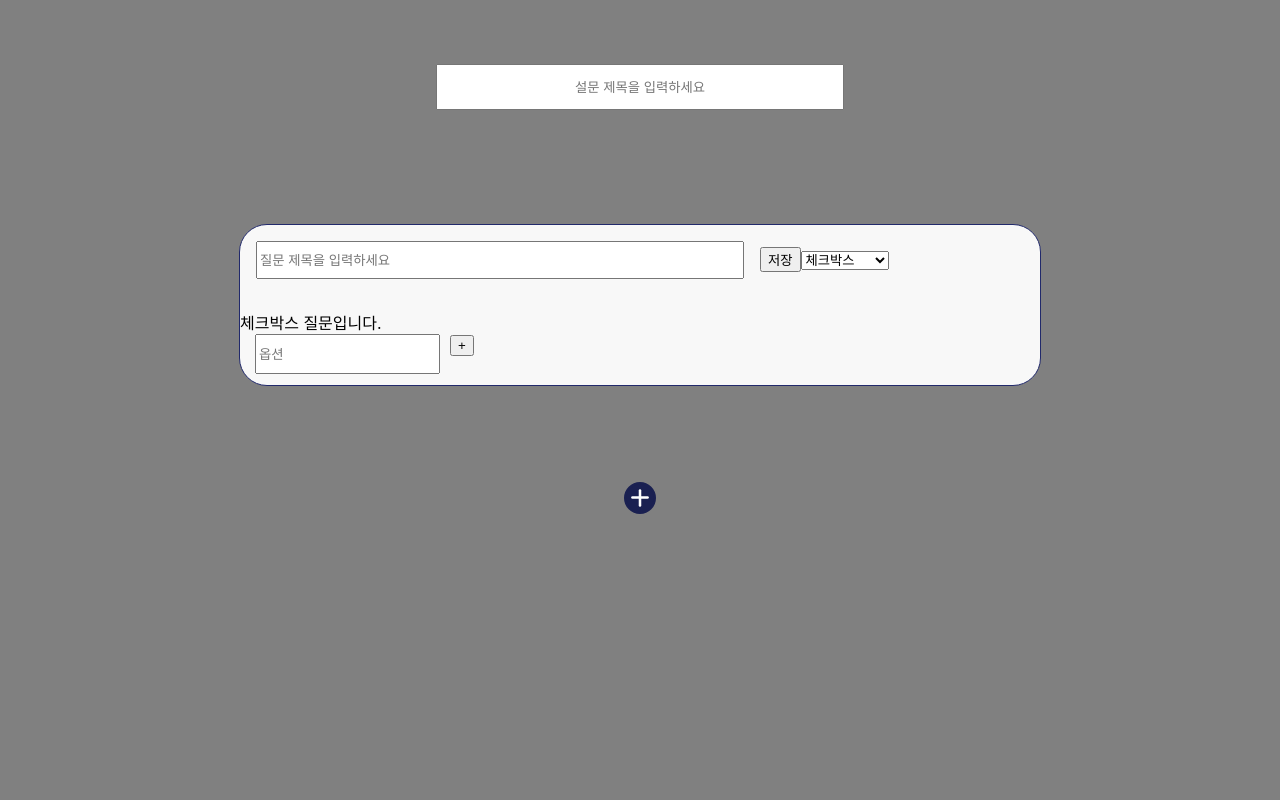
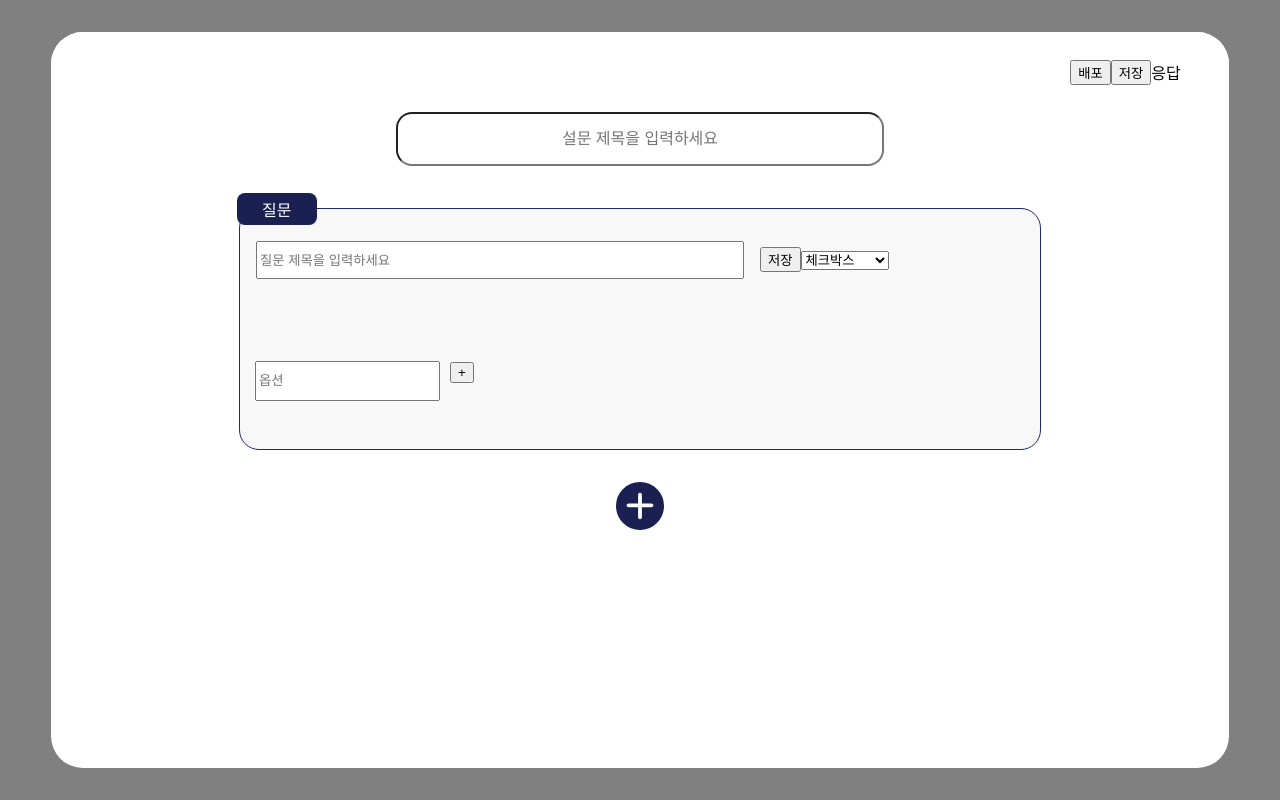
Before and after one commit to gnryu/surveine, a React (Create React App) app: page /about in a window 1280 px wide. Built offline with nearby package versions, Linux system fonts and the light colour scheme.

Commit message:
설문제작 CSS

```diff
--- a/src/formComponents/FormQuestion.js
+++ b/src/formComponents/FormQuestion.js
@@ -29,18 +29,31 @@ const StyledPlusIcon = styled(PlusIcon)`
   margin-top: 3rem;
 `;
 
+const QuestNum = styled.div`
+  width: 5rem;
+  height: 2rem;
+  margin-top: -1rem;
+  margin-left: -0.2rem;
+  border-radius: 0.5rem;
+  background: #1a2051;
+  display: flex;
+  align-items: center;
+  justify-content: center;
+  color: white;
+`;
+
 const MainFrame = styled.div`
   display: block;
   margin: auto;
-  width: 50em;
-  height: 10em;
+  width: 50rem;
+  height: 15rem;
   background: #f8f8f8;
   border: 1px solid #21296b;
-  border-radius: 28px;
+  border-radius: 20px;
   margin-bottom: 3em;
   display: table;
   &:hover {
-    border: 2px solid #ffa07a;
+    border: 2px solid #1a2051;
   }
 `;
 
@@ -141,6 +154,7 @@ function FormQuestion(props) {
                 IdChange(item);
               }}
             >
+              <QuestNum>질문</QuestNum>
               <QuesTitle
                 type="text"
                 value={qstInfo.qstTitle}
--- a/src/formComponents/QstOptions.js
+++ b/src/formComponents/QstOptions.js
@@ -55,7 +55,6 @@ function QstOptions({ qstType }) {
                   </div>
                 ))}
               </OptList>
-              체크박스 질문입니다.
               <OptionBox>
                 <br />
                 <br />
--- a/src/pages/FormCreation.js
+++ b/src/pages/FormCreation.js
@@ -7,36 +7,79 @@ const FormMain = styled.div`
   background: grey;
   width: 100vw;
   height: 100vh;
-  overflow: auto;
+  display: flex;
+  justify-content: center;
+  align-items: center;
 `;
+
 const PlusDiv = styled.div`
   display: block;
   margin: auto;
   text-align: center;
 `;
 
+const FormSection = styled.div`
+  width: 92%;
+  height: 92%;
+  overflow: auto;
+  background-color: white;
+  border-radius: 2rem 2rem 2rem 2rem;
+  overflow-y: auto;
+  &::-webkit-scrollbar {
+    display: none;
+  }
+  &::-webkit-scrollbar-thumb {
+    display: none;
+  }
+`;
+
+const Header = styled.div`
+  width: 100%;
+  height: 10vh;
+  display: flex;
+  background-color: white;
+`;
+
+const HeaderHalf = styled.div`
+  width: 50%;
+  height: 10vh;
+  background-color: white;
+  display: flex;
+  align-items: center;
+  justify-content: ${(props) => props.direction};
+  margin-left: 3rem;
+  margin-right: 3rem;
+`;
+const Menu = styled.p`
+  font-size: 1.4rem;
+  font-weight: 800;
+  color: #1a2051;
+`;
+
 const StyledPlusIcon = styled(PlusIcon)`
-  width: 2rem;
-  height: 2rem;
+  width: 3rem;
+  height: 3rem;
   display: inline;
-  margin-top: 3rem;
+  margin-top: -1rem;
+  margin-bottom: 4rem;
 `;
 
 const TitleInput = styled.div`
-  width: 20em;
+  width: 100%;
   height: 5em;
-  font-size: 2em;
-  margin: auto;
-  display: block;
-  padding-top: 2em;
+  display: flex;
+  justify-content: center;
+  margin-top: 0rem;
+  margin-bottom: 1rem;
 `;
 
 const TitleField = styled.input`
-  width: 30em;
+  width: 30rem;
   height: 3em;
-  margin: auto;
   display: block;
   text-align: center;
+  font-size: 1rem;
+  border-radius: 1rem;
 `;
 function FormCreation() {
   const [title, setTitle] = useState();
@@ -58,6 +101,17 @@ function FormCreation() {
 
   return (
     <FormMain>
+      <FormSection>
+        <Header>
+          <HeaderHalf direction="left">
+            <Menu>{title}</Menu>
+          </HeaderHalf>
+          <HeaderHalf direction="right">
+            <button>배포</button>
+            <button>저장</button>
+            <vutton>응답</vutton>
+          </HeaderHalf>
+        </Header>
         <TitleInput>
           <TitleField
             type="text"
@@ -70,6 +124,7 @@ function FormCreation() {
         <PlusDiv>
           <StyledPlusIcon onClick={onAddDetailDiv} />
         </PlusDiv>
+      </FormSection>
     </FormMain>
   );
 }
```
Lines whose indentation alone changed are shown as unchanged.
